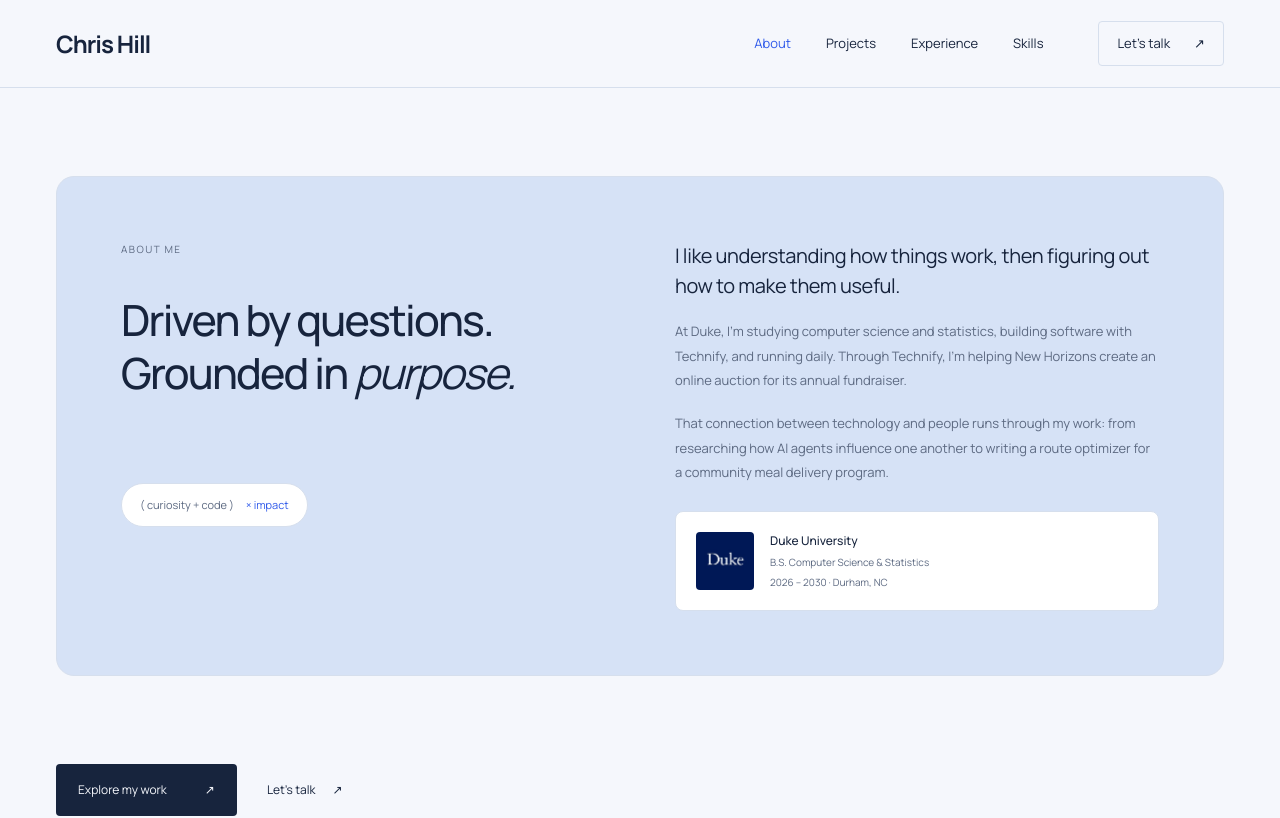
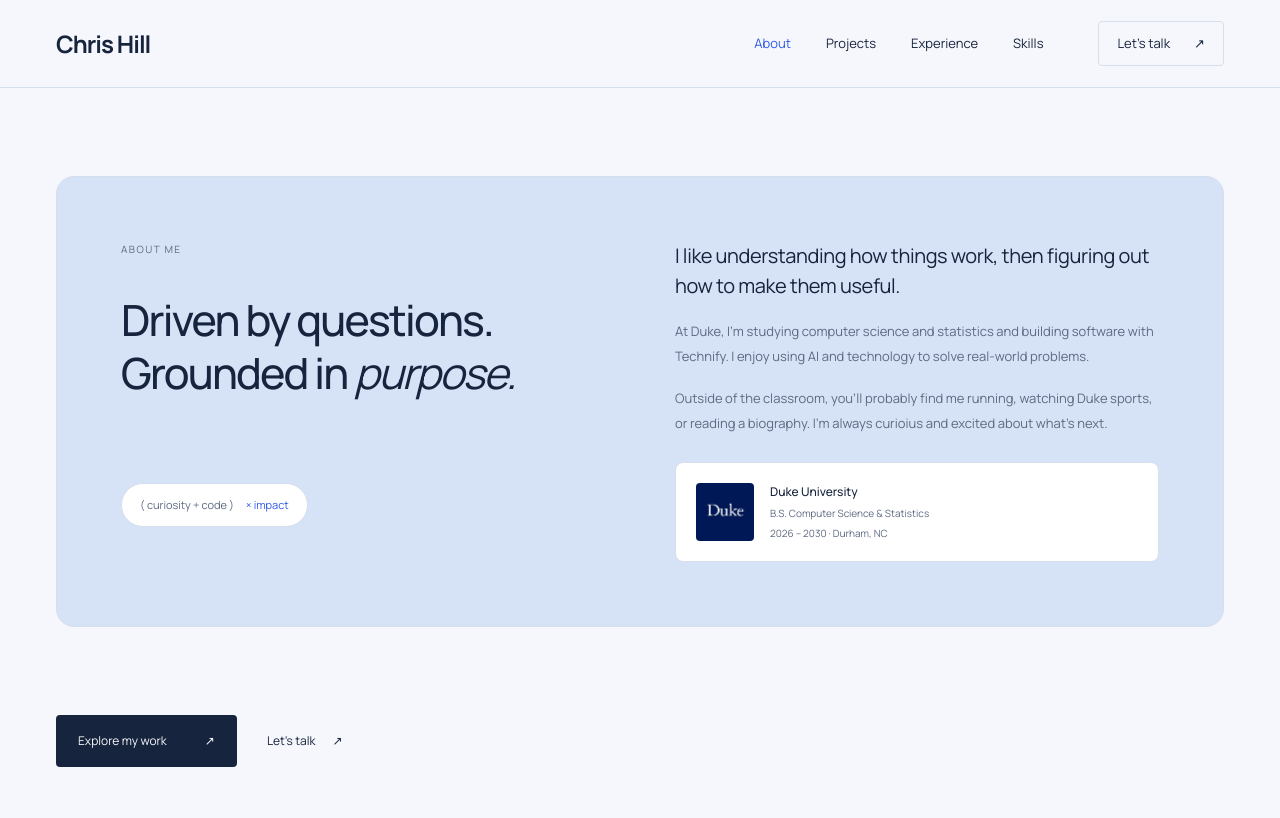
Before and after one commit to ChrisHill415/PersonalWebsite, a Next.js app: page /about in a window 1280 px wide. Shown: the top 818 px of the page. Built offline with nearby package versions, Linux system fonts and the light colour scheme.

Commit message:
Revise about section with current studies and interests
Updated personal information and interests in the about section.

```diff
--- a/app/about/page.tsx
+++ b/app/about/page.tsx
@@ -42,15 +42,12 @@ export default function AboutPage() {
                 make them useful.
               </p>
               <p>
-                At Duke, I’m studying computer science and statistics,
-                building software with Technify, and running daily. Through Technify,
-                I’m helping New Horizons create an online auction for its annual
-                fundraiser.
+                At Duke, I’m studying computer science and statistics and
+                building software with Technify. I enjoy using AI and technology to solve real-world problems.
               </p>
               <p>
-                That connection between technology and people runs through my
-                work: from researching how AI agents influence one another to
-                writing a route optimizer for a community meal delivery program.
+                Outside of the classroom, you'll probably find me running, watching Duke sports, or reading a biography. I'm always curioius and excited
+                about what's next.
               </p>
               <div className="education">
                 <Image src="/duke-wordmark.png" alt="Duke University" width={58} height={58} className="education-logo" />
```
